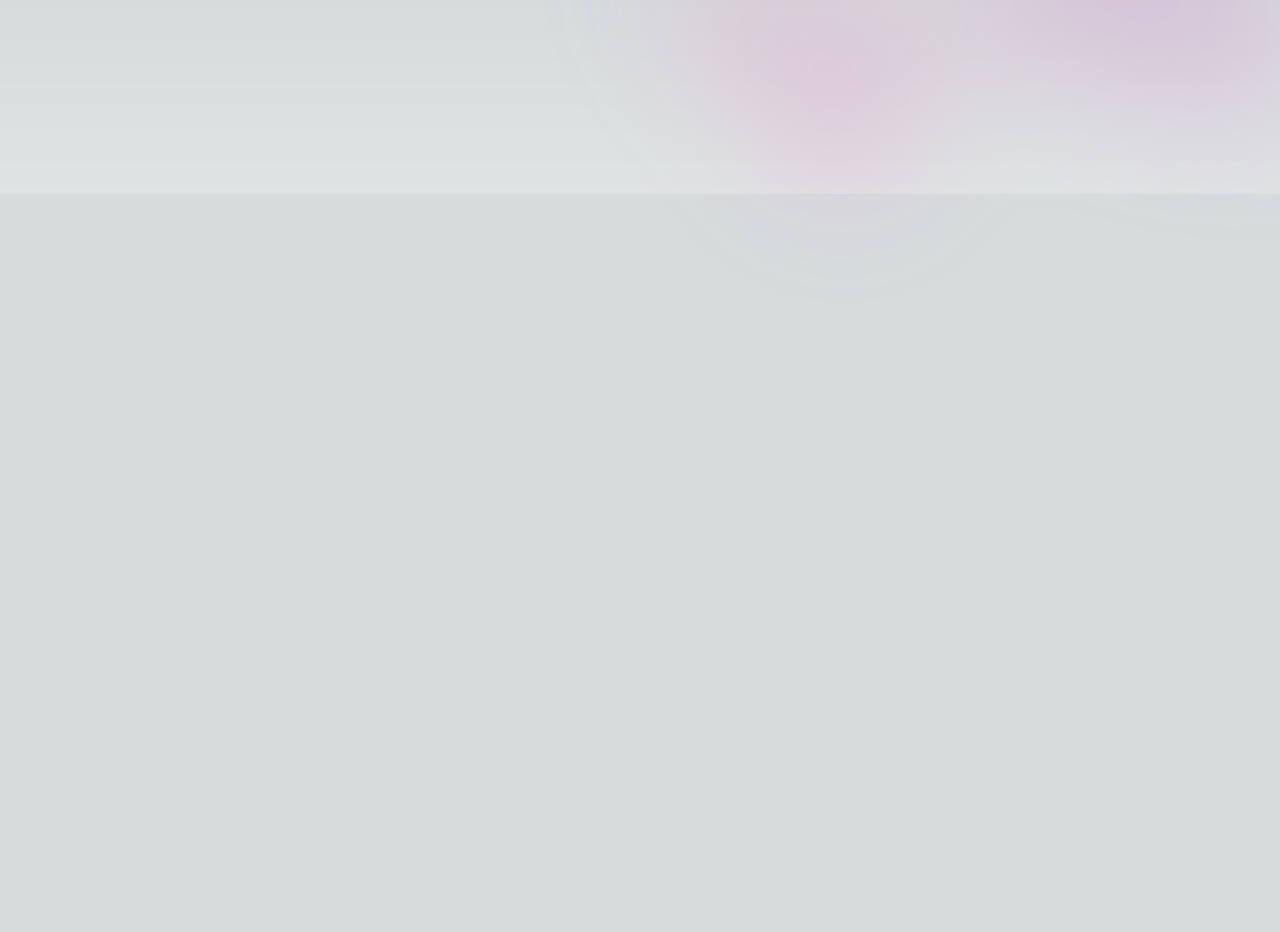
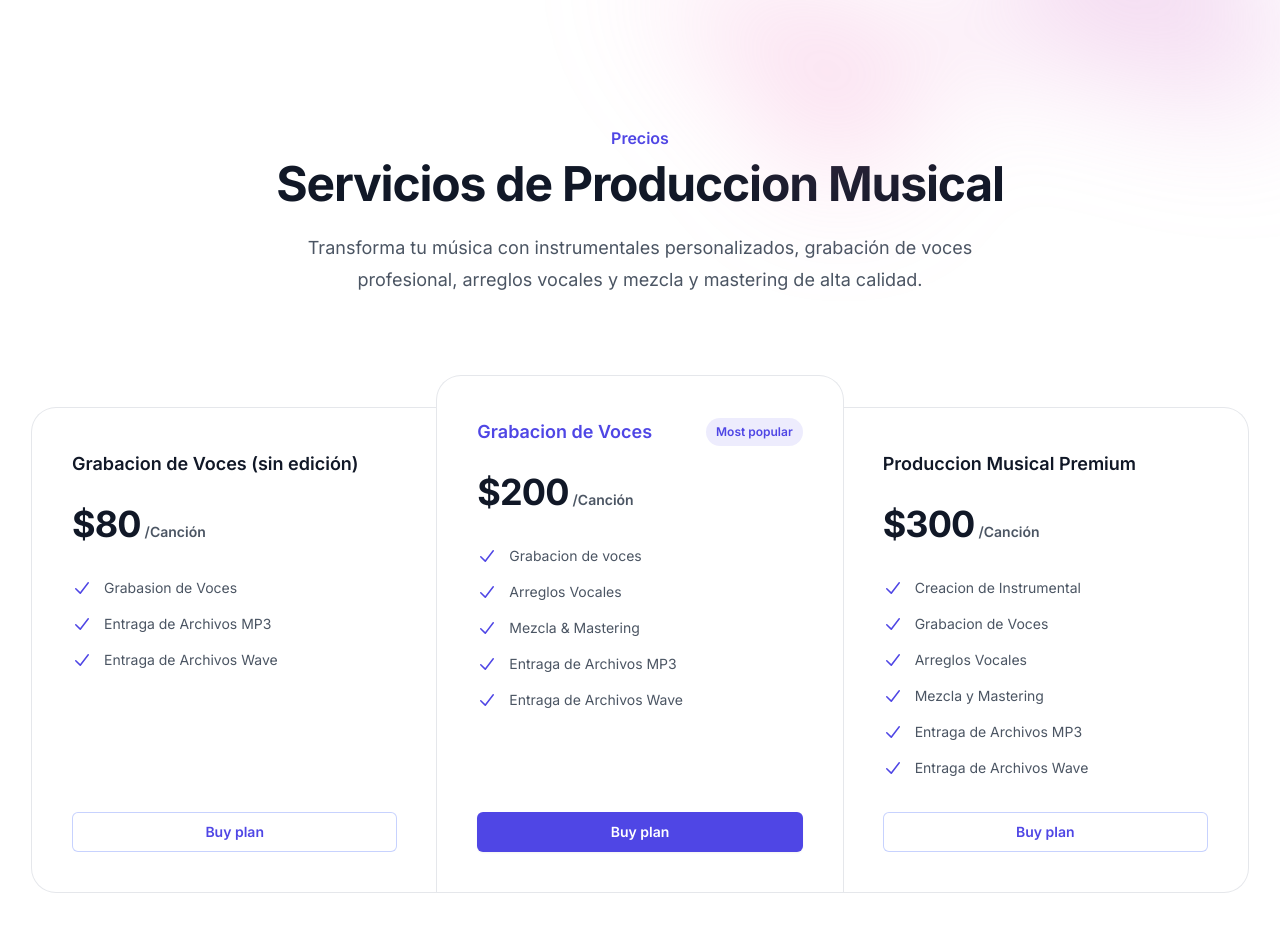
Before and after one commit to jsoto007/swag-studio, a Next.js app: page / in a window 1280 px wide. Shown: the part 920-1852 px from the top of the page. Before the commit the page ends 1114 px from the top, so only its background shows below. Built offline with nearby package versions, Linux system fonts and the light colour scheme.

Commit message:
adds products

```diff
--- /dev/null
+++ b/src/app/Products.jsx
@@ -0,0 +1,122 @@
+import { CheckIcon } from '@heroicons/react/20/solid'
+
+const tiers = [
+  {
+    name: 'Grabacion de Voces (sin edición)',
+    id: 'tier-freelancer',
+    href: '#',
+    priceMonthly: '$80',
+    description: 'The essentials to provide your best work for clients.',
+    features: ['Grabasion de Voces', 'Entraga de Archivos MP3', 'Entraga de Archivos Wave',],
+    mostPopular: false,
+  },
+  {
+    name: 'Grabacion de Voces',
+    id: 'tier-startup',
+    href: '#',
+    priceMonthly: '$200',
+    description: 'A plan that scales with your rapidly growing business.',
+    features: [
+      'Grabacion de voces',
+      'Arreglos Vocales',
+      'Mezcla & Mastering',
+      'Entraga de Archivos MP3',
+      'Entraga de Archivos Wave'
+    ],
+    mostPopular: true,
+  },
+  {
+    name: 'Produccion Musical Premium',
+    id: 'tier-enterprise',
+    href: '#',
+    priceMonthly: '$300',
+    description: 'Transforma tu música con instrumentales personalizados, grabación de voces profesional, arreglos vocales y mezcla y mastering de alta calidad.',
+    features: [
+      'Creacion de Instrumental',
+      'Grabacion de Voces',
+      'Arreglos Vocales',
+      'Mezcla y Mastering',
+      'Entraga de Archivos MP3',
+      'Entraga de Archivos Wave'
+    ],
+    mostPopular: false,
+  },
+]
+
+function classNames(...classes) {
+  return classes.filter(Boolean).join(' ')
+}
+
+export default function Products() {
+  return (
+    <div className="bg-white py-20 sm:py-32">
+      <div className="mx-auto max-w-7xl px-6 lg:px-8">
+        <div className="mx-auto max-w-4xl text-center">
+          <h2 className="text-base font-semibold leading-7 text-indigo-600">Precios</h2>
+          <p className="mt-2 text-4xl font-bold tracking-tight text-gray-900 sm:text-5xl">
+            Servicios de Produccion Musical
+          </p>
+        </div>
+        <p className="mx-auto mt-6 max-w-2xl text-center text-lg leading-8 text-gray-600">
+        Transforma tu música con instrumentales personalizados, grabación de voces profesional, arreglos vocales y mezcla y mastering de alta calidad.
+        </p>
+        <div className="isolate mx-auto mt-16 grid max-w-md grid-cols-1 gap-y-8 sm:mt-20 lg:mx-0 lg:max-w-none lg:grid-cols-3">
+          {tiers.map((tier, tierIdx) => (
+            <div
+              key={tier.id}
+              className={classNames(
+                tier.mostPopular ? 'lg:z-10 lg:rounded-b-none' : 'lg:mt-8',
+                tierIdx === 0 ? 'lg:rounded-r-none' : '',
+                tierIdx === tiers.length - 1 ? 'lg:rounded-l-none' : '',
+                'flex flex-col justify-between rounded-3xl bg-white p-8 ring-1 ring-gray-200 xl:p-10'
+              )}
+            >
+              <div>
+                <div className="flex items-center justify-between gap-x-4">
+                  <h3
+                    id={tier.id}
+                    className={classNames(
+                      tier.mostPopular ? 'text-indigo-600' : 'text-gray-900',
+                      'text-lg font-semibold leading-8'
+                    )}
+                  >
+                    {tier.name}
+                  </h3>
+                  {tier.mostPopular ? (
+                    <p className="rounded-full bg-indigo-600/10 px-2.5 py-1 text-xs font-semibold leading-5 text-indigo-600">
+                      Most popular
+                    </p>
+                  ) : null}
+                </div>
+                <p className="mt-6 flex items-baseline gap-x-1">
+                  <span className="text-4xl font-bold tracking-tight text-gray-900">{tier.priceMonthly}</span>
+                  <span className="text-sm font-semibold leading-6 text-gray-600">/Canción</span>
+                </p>
+                <ul role="list" className="mt-8 space-y-3 text-sm leading-6 text-gray-600">
+                  {tier.features.map((feature) => (
+                    <li key={feature} className="flex gap-x-3">
+                      <CheckIcon className="h-6 w-5 flex-none text-indigo-600" aria-hidden="true" />
+                      {feature}
+                    </li>
+                  ))}
+                </ul>
+              </div>
+              <a
+                href={tier.href}
+                aria-describedby={tier.id}
+                className={classNames(
+                  tier.mostPopular
+                    ? 'bg-indigo-600 text-white shadow-sm hover:bg-indigo-500'
+                    : 'text-indigo-600 ring-1 ring-inset ring-indigo-200 hover:ring-indigo-300',
+                  'mt-8 block rounded-md py-2 px-3 text-center text-sm font-semibold leading-6 focus-visible:outline focus-visible:outline-2 focus-visible:outline-offset-2 focus-visible:outline-indigo-600'
+                )}
+              >
+                Buy plan
+              </a>
+            </div>
+          ))}
+        </div>
+      </div>
+    </div>
+  )
+}
--- a/src/app/page.js
+++ b/src/app/page.js
@@ -1,10 +1,11 @@
 import Hero from "./Hero";
-
+import Products from "./Products";
 
 export default function Home() {
   return (
     <div>
       <Hero />
+      <Products />
     </div>
   );
 }
```
